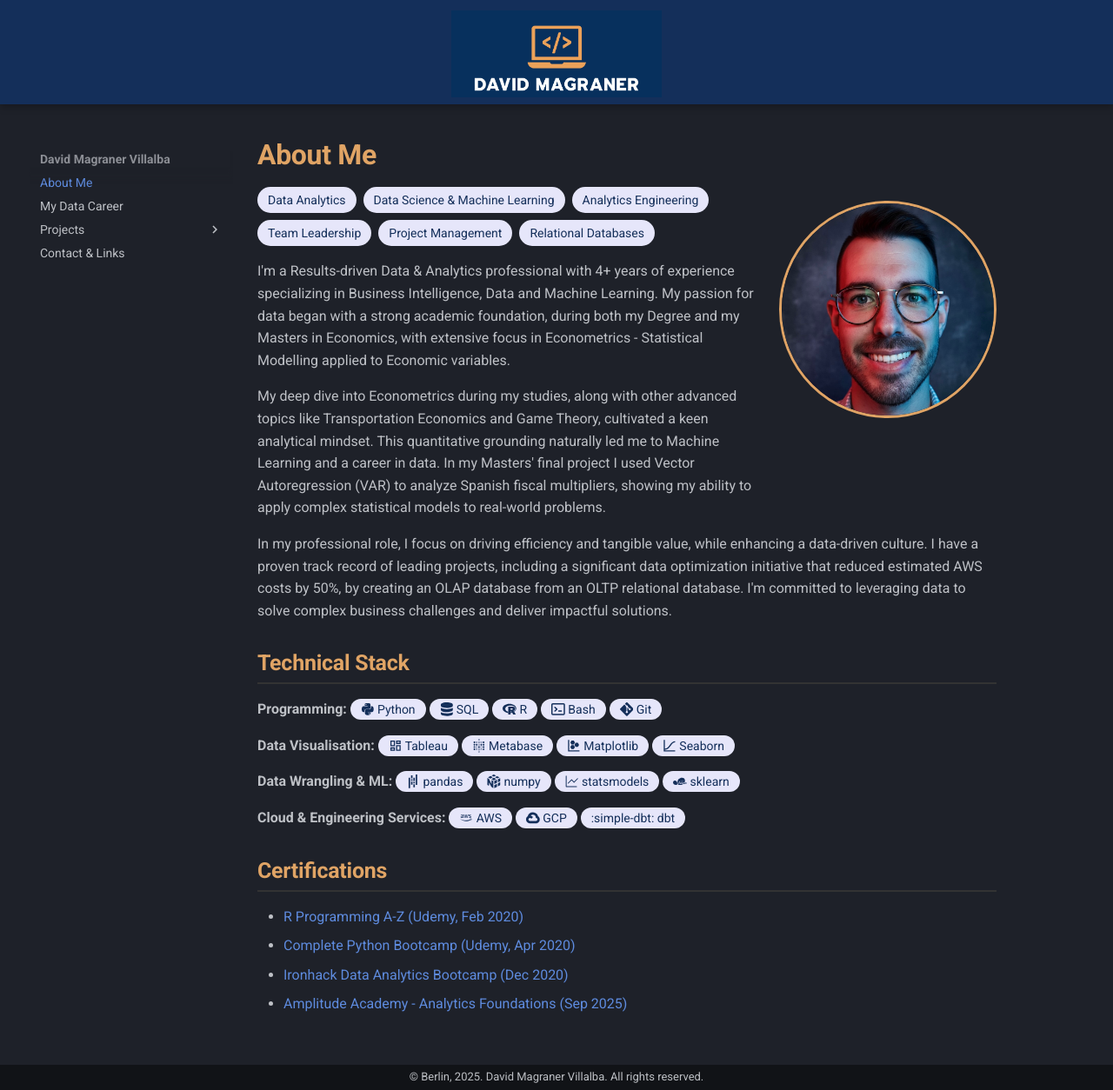
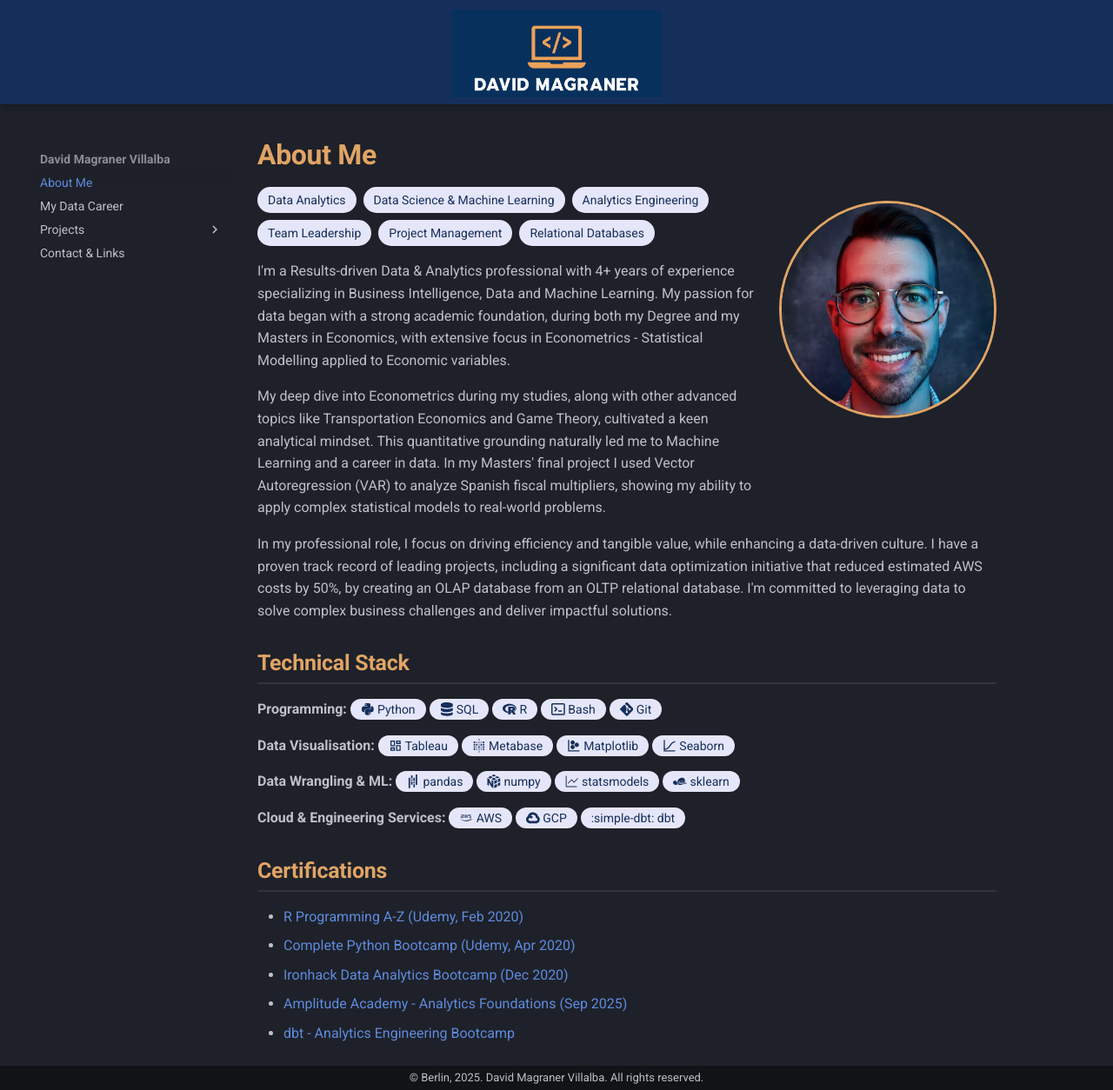
Before and after one commit to mavidvd/my-portfolio, an MkDocs documentation site: the page built from docs/index.md, in a window 1280 px wide and 1254 px high. Shown: the whole window at 87% size. Built offline with MkDocs 1.6.1 and Material for MkDocs 9.7.7, drawn with Linux system fonts in a browser that asks for light colours.

Commit message:
Added Certification for dbt

```diff
--- a/docs/index.md
+++ b/docs/index.md
@@ -59,3 +59,4 @@
 * [Complete Python Bootcamp (Udemy, Apr 2020)](https://www.udemy.com/certificate/UC-1e00b28a-1abd-406e-9640-ee3290cddf01/)
 * [Ironhack Data Analytics Bootcamp (Dec 2020)](https://www.credential.net/8ff67d28-48de-4056-bea4-d4d332b309c5#acc.UjEficsn)
 * [Amplitude Academy - Analytics Foundations (Sep 2025)](https://www.credly.com/badges/5cb393be-dda3-411c-af23-98c36cdfaf3e/linked_in_profile)
+* [dbt - Analytics Engineering Bootcamp](https://www.udemy.com/certificate/UC-67ff5d94-b915-4c41-8de9-d1befd8289da/)
```
